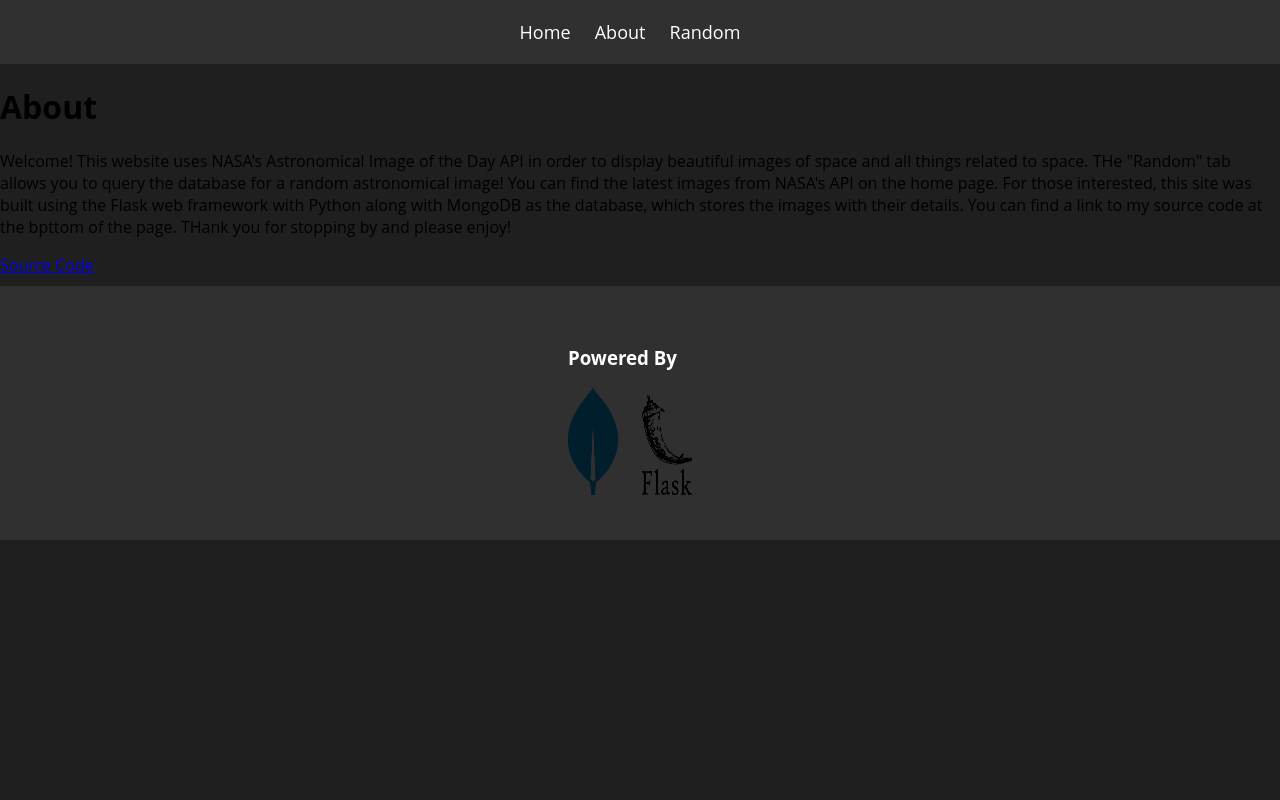
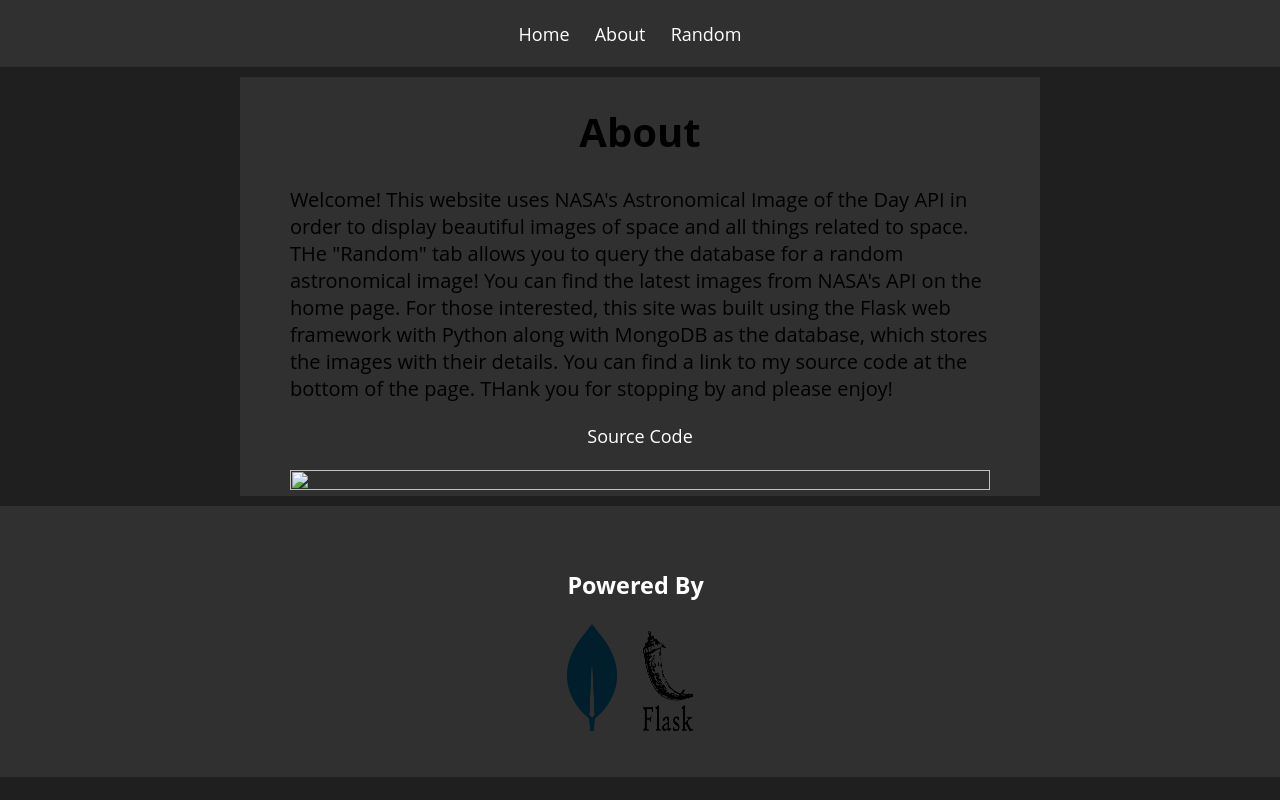
Before and after one commit to JamisonHunter/astronomicalonline.com, a Flask app: template templates/about.html in a window 1280 px wide. Run offline with Flask 3, Linux system fonts and the light colour scheme; the template is opened without the code that fills it, so the values that code supplies are empty.

Commit message:
Completed About Section - Ready To Deploy

```diff
--- a/main.py
+++ b/main.py
@@ -10,6 +10,7 @@ app = Flask(__name__, static_folder='static')
 
 
 # Routes
+# Home
 @app.route("/")
 def index():
   # Connect to MongoDB
@@ -36,11 +37,27 @@ def index():
                          image_2=image_2)
 
 
+# About
 @app.route("/about")
 def about():
-  return render_template("about.html")
+  # Connect to MongoDB
+  client = MongoClient(creds.MONGO_URI)
+  db = client["astronomy"]
+  collection = db["apod"]
+
+  # Get the total number of documents in the collection
+  total_images = collection.count_documents({})
+
+  # Generate a random index within the range of total images
+  random_index = randint(0, total_images - 1)
+
+  # Query MongoDB to get a random document
+  random_image = collection.find().limit(-1).skip(random_index).next()
+
+  return render_template("about.html", image=random_image)
 
 
+# Random Image
 @app.route("/random")
 def random():
   # Connect to MongoDB
@@ -60,6 +77,7 @@ def random():
   return render_template("image_details.html", image=random_image)
 
 
+# Image Details
 @app.route("/image_details/<image_id>")
 def image_details(image_id):
   # Connect to MongoDB
--- a/static/style.css
+++ b/static/style.css
@@ -3,29 +3,30 @@ body {
   margin: 0;
   padding: 0;
   font-family: "Open Sans", sans-serif;
+  font-size: 20px;
 }
 
 .container {
   display: flex;
-  justify-content: center; /* Center items horizontally */
-  flex-wrap: wrap; /* Allow items to wrap to the next line */
+  justify-content: center;
+  flex-wrap: wrap;
 }
 
 .main-img, .small-img {
   width: 300px;
   height: 300px;
-  margin: 10px; /* Add margin between images */
+  margin: 10px;
   border: 2px solid #303030;
-  overflow: hidden; /* Ensure tooltip stays hidden */
-  position: relative; /* Position images relative for tooltip */
-  transition: transform 0.3s; /* Add transition effect for hover */
+  overflow: hidden;
+  position: relative;
+  transition: transform 0.3s;
 }
 
 @media only screen and (max-width: 600px) {
   .main-img, .small-img {
     width: calc(100% - 20px);
-    height: auto; /* Set height to auto for responsive resizing */
-    margin: 10px 0; /* Adjust margin for small screens */
+    height: auto;
+    margin: 10px 0;
   }
 }
 
@@ -36,7 +37,7 @@ body {
 }
 
 .main-img:hover, .small-img:hover {
-  transform: scale(1.05); /* Increase size on hover */
+  transform: scale(1.05);
 }
 
 .tooltip {
@@ -49,8 +50,8 @@ body {
   transition: opacity 0.3s;
   bottom: 0;
   left: 0;
-  width: 100%; /* Match width of image */
-  text-align: center; /* Center text */
+  width: 100%;
+  text-align: center;
 }
 
 .main-img:hover .tooltip, .small-img:hover .tooltip {
@@ -59,7 +60,7 @@ body {
 
 @media only screen and (max-width: 600px) {
   .tooltip {
-    display: none; /* Disable tooltip on small screens */
+    display: none;
   }
 }
 
@@ -99,20 +100,20 @@ header {
 }
 
 nav ul {
-  list-style-type: none; /* Remove bullet points from the list */
+  list-style-type: none;
   margin: 0;
   padding: 0;
-  text-align: center; /* Center the list items horizontally */
+  text-align: center;
 }
 
 nav ul li {
-  display: inline-block; /* Display list items horizontally */
-  margin-right: 20px; /* Add margin between list items */
+  display: inline-block;
+  margin-right: 20px;
 }
 
 nav ul li a {
-  text-decoration: none; /* Remove underline from links */
-  color: #ffffff; /* Set link color to white */
+  text-decoration: none;
+  color: #ffffff;
   font-size: 18px;
 }
 
@@ -128,11 +129,34 @@ footer {
 }
 
 .technologies img {
-  width: 50px; /* Adjust size of logos as needed */
-  margin-right: 20px; /* Add space between logos */
+  width: 50px;
+  margin-right: 20px;
 }
 
 .flask {
   height: 100px;
   width: 100px;
 }
+
+.source-box {
+  text-align: center;
+  margin-bottom: 20px;
+}
+
+.source-code {
+  text-decoration: none;
+  color: #ffffff;
+  font-size: 18px;
+}
+
+.source-code:hover {
+  color: blue;
+}
+
+a {
+  font-size: 20px;
+}
+
+.about-title-box {
+  text-align: center;
+}
--- a/templates/about.html
+++ b/templates/about.html
@@ -17,15 +17,24 @@
               </ul>
           </nav>
       </header>
+      <div class="container">
+        <div class="image-details">
           <div class="about-container">
             <div class="about-title-box">
               <h1 class="about-title">About</h1>
             </div>
 
             <p>
-          Welcome! This website uses NASA's Astronomical Image of the Day API in order to display beautiful images of space and all things related to space. THe "Random" tab allows you to query the database for a random astronomical image! You can find the latest images from NASA's API on the home page. For those interested, this site was built using the Flask web framework with Python along with MongoDB as the database, which stores the images with their details. You can find a link to my source code at the bpttom of the page. THank you for stopping by and please enjoy!
+              Welcome! This website uses NASA's Astronomical Image of the Day API in order to display beautiful images of space and all things related to space. THe "Random" tab allows you to query the database for a random astronomical image! You can find the latest images from NASA's API on the home page. For those interested, this site was built using the Flask web framework with Python along with MongoDB as the database, which stores the images with their details. You can find a link to my source code at the bottom of the page. THank you for stopping by and please enjoy!
             </p>
+            <div class="source-box">
               <a href="https://github.com/JamisonHunter/astronomy-images-site" class="source-code">Source Code</a>
+            </div>
+          </div>
+          <div class="image-container">
+            <img src="{{ image['Image URL'] }}" alt="{{ image['Title'] }}" class="detail-img">
+          </div>
+        </div>
       </div>
       <footer>
         <div class="container">
@@ -33,12 +42,10 @@
             <h3>Powered By</h3>
             <img src="{{ url_for('static', filename='MDB-a12554b6.png') }}" alt="MongoDB" class="mongodb">
             <img src="{{ url_for('static', filename='flask-logo-png-transparent.png') }}" alt="Flask" class="flask">
-            <!-- Add more logos as needed -->
           </div>
         </div>
       </footer>
     </div>
   </body>
 
-
 </html>
--- a/templates/image_details.html
+++ b/templates/image_details.html
@@ -1,4 +1,3 @@
-<!-- templates/image_details.html -->
 <!DOCTYPE html>
 <html lang="en">
 <head>
@@ -33,7 +32,6 @@
         <h3>Powered By</h3>
         <img src="{{ url_for('static', filename='MDB-a12554b6.png') }}" alt="MongoDB" class="mongodb">
         <img src="{{ url_for('static', filename='flask-logo-png-transparent.png') }}" alt="Flask" class="flask">
-        <!-- Add more logos as needed -->
       </div>
     </div>
   </footer>
--- a/templates/index.html
+++ b/templates/index.html
@@ -1,4 +1,3 @@
-<!-- templates/index.html -->
 <!DOCTYPE html>
 <html lang="en">
 <head>
@@ -47,7 +46,6 @@
         <h3>Powered By</h3>
         <img src="{{ url_for('static', filename='MDB-a12554b6.png') }}" alt="MongoDB" class="mongodb">
         <img src="{{ url_for('static', filename='flask-logo-png-transparent.png') }}" alt="Flask" class="flask">
-        <!-- Add more logos as needed -->
       </div>
     </div>
   </footer>
```
Lines whose indentation alone changed are shown as unchanged.
